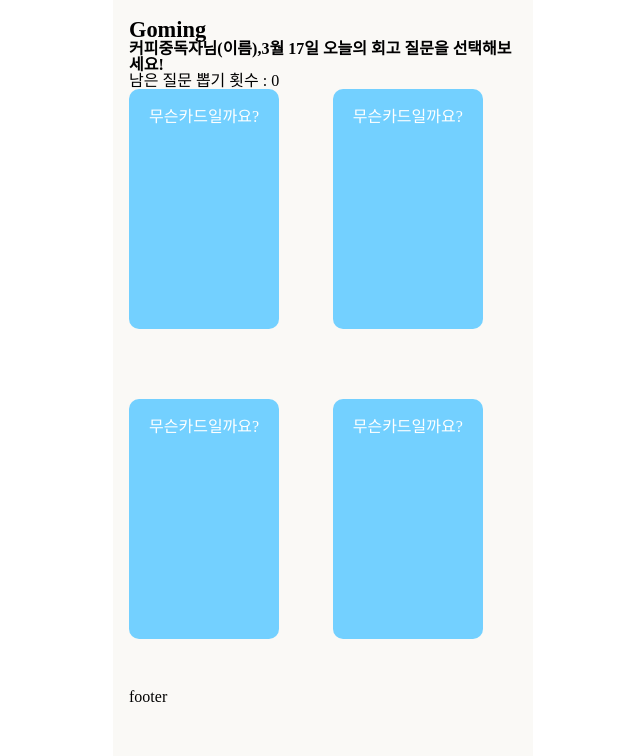
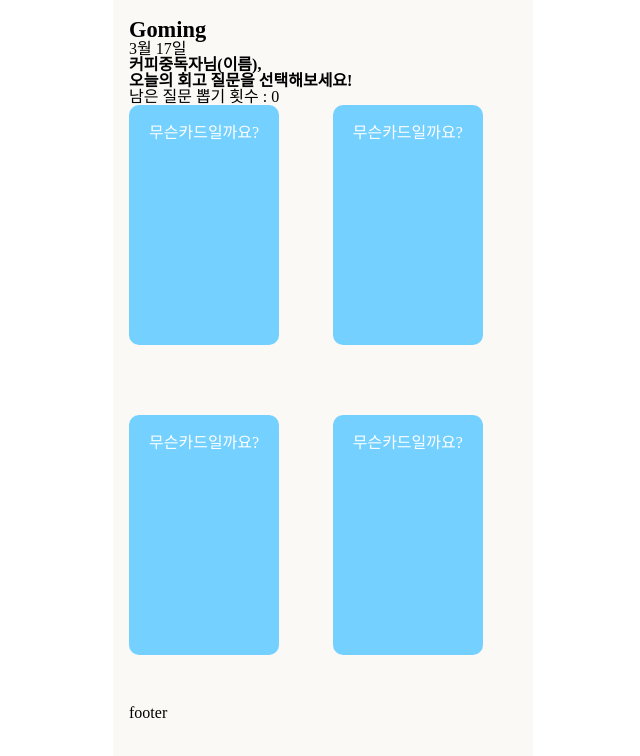
Before and after one commit to bsideproject/14_3_FE, a React (Create React App) app: page /main in a window 1280 px wide. Shown: the top 756 px of the page, without its empty margins (317-957 px from the left). Built offline with nearby package versions, Linux system fonts and the light colour scheme; a web font is replaced by a local one.

Commit message:
스타일 변경

```diff
--- a/src/assets/pages/auth/login.css
+++ b/src/assets/pages/auth/login.css
@@ -56,7 +56,7 @@
 }
 .login-btn{
   width: 100%;
-  padding: 14px 137px;
+  padding: 14px 0;
   margin-top: 3px;
   background-color: var(--wgray12);
   color: white;
--- a/src/assets/pages/main/mainContent.css
+++ b/src/assets/pages/main/mainContent.css
@@ -41,6 +41,9 @@
 
 .flip-exit-done {
     transform: rotateY(180deg);
+    /* transition-duration: 1500ms;
+    scale: 5; */
+    z-index: 2;
 }
 
 .flip-enter {
--- a/src/components/main/LeftTime.tsx
+++ b/src/components/main/LeftTime.tsx
@@ -4,9 +4,9 @@ const LeftTime = () => {
   const todayDate = today.getMonth() + '월 ' + today.getDate() + '일 '
   return (
     <>
+      <p>{todayDate}</p>
       <h1>
-        커피중독자님(이름),
-        {todayDate}
+        커피중독자님(이름),<br />
         오늘의 회고 질문을 선택해보세요!
       </h1>
     </>
```
